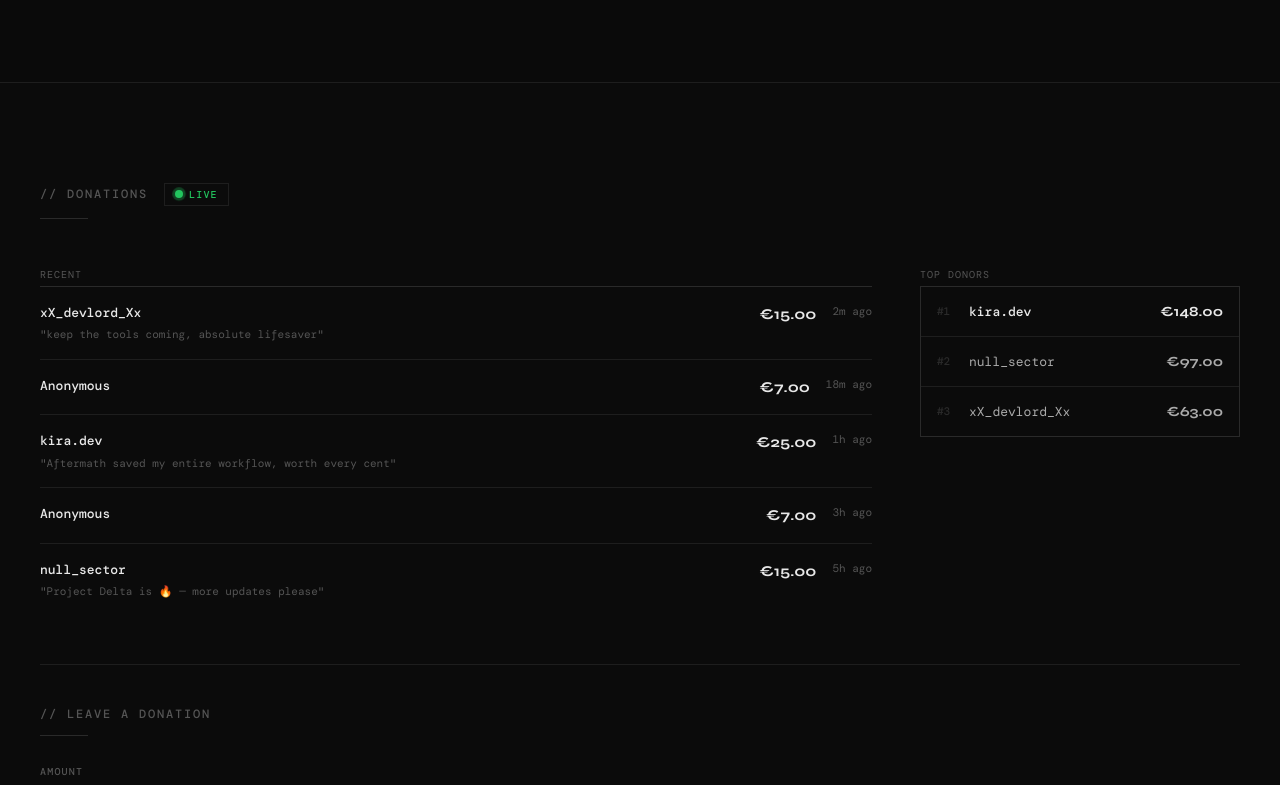
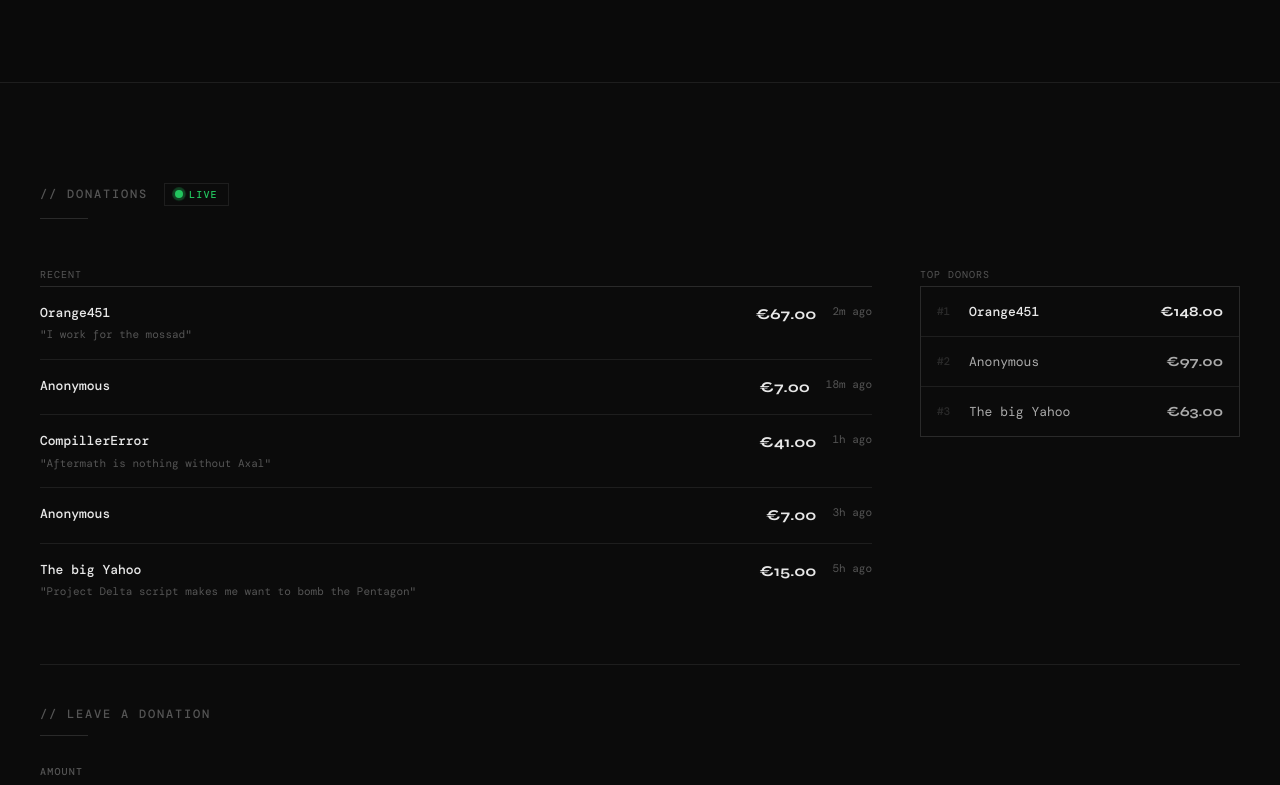
Before and after one commit to PsdachyEXE/axal.wtf, a React (Vite) app: page / in a window 1280 px wide. Shown: the part 1364-2149 px from the top of the page. Built offline with nearby package versions, Linux system fonts and the light colour scheme; a web font is replaced by a local one.

Commit message:
hero and mock data updates
- Hero: update subheading copy to 'Made by gamers, for gamers.'
- Donations: update mock donor names, amounts, and messages

```diff
--- a/src/components/Donations.jsx
+++ b/src/components/Donations.jsx
@@ -33,9 +33,9 @@ function useScrollFadeIn(threshold = 0.1) {
 const mockDonations = [
   {
     id: 1,
-    name: 'xX_devlord_Xx',
-    amount: '€15.00',
-    message: 'keep the tools coming, absolute lifesaver',
+    name: 'Orange451',
+    amount: '€67.00',
+    message: 'I work for the mossad',
     time: '2m ago',
   },
   {
@@ -47,9 +47,9 @@ const mockDonations = [
   },
   {
     id: 3,
-    name: 'kira.dev',
-    amount: '€25.00',
-    message: 'Aftermath saved my entire workflow, worth every cent',
+    name: 'CompillerError',
+    amount: '€41.00',
+    message: 'Aftermath is nothing without Axal',
     time: '1h ago',
   },
   {
@@ -61,17 +61,17 @@ const mockDonations = [
   },
   {
     id: 5,
-    name: 'null_sector',
+    name: 'The big Yahoo',
     amount: '€15.00',
-    message: 'Project Delta is 🔥 — more updates please',
+    message: 'Project Delta script makes me want to bomb the Pentagon',
     time: '5h ago',
   },
 ]
 
 const mockTopDonors = [
-  { rank: 1, name: 'kira.dev', total: '€148.00' },
-  { rank: 2, name: 'null_sector', total: '€97.00' },
-  { rank: 3, name: 'xX_devlord_Xx', total: '€63.00' },
+  { rank: 1, name: 'Orange451', total: '€148.00' },
+  { rank: 2, name: 'Anonymous', total: '€97.00' },
+  { rank: 3, name: 'The big Yahoo', total: '€63.00' },
 ]
 
 function PulsingDot() {
--- a/src/components/Hero.jsx
+++ b/src/components/Hero.jsx
@@ -169,8 +169,7 @@ export default function Hero() {
                 marginBottom: '48px',
               }}
             >
-              Professional-grade scripts and tooling for game developers.
-              Built for speed, precision, and production pipelines.
+              Made by gamers, for gamers.
             </p>
           </FadeInSection>
 
```
